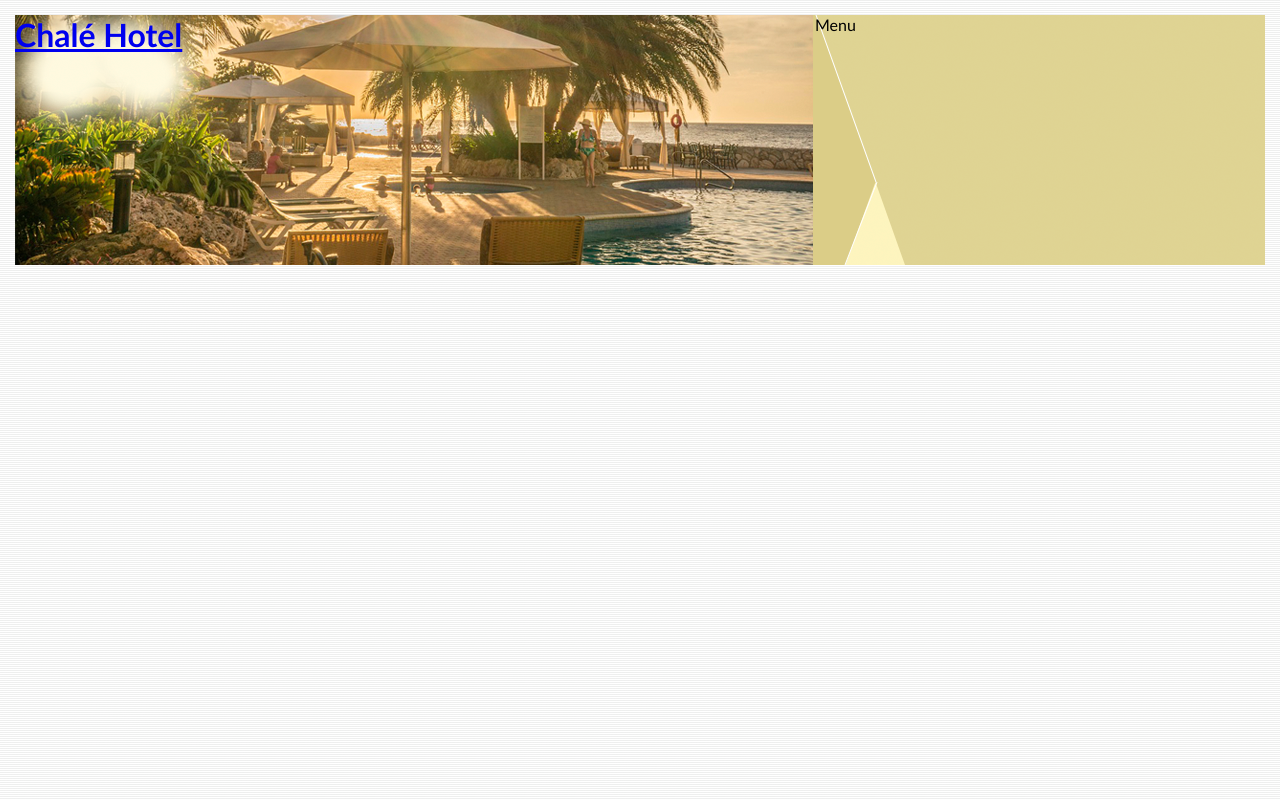
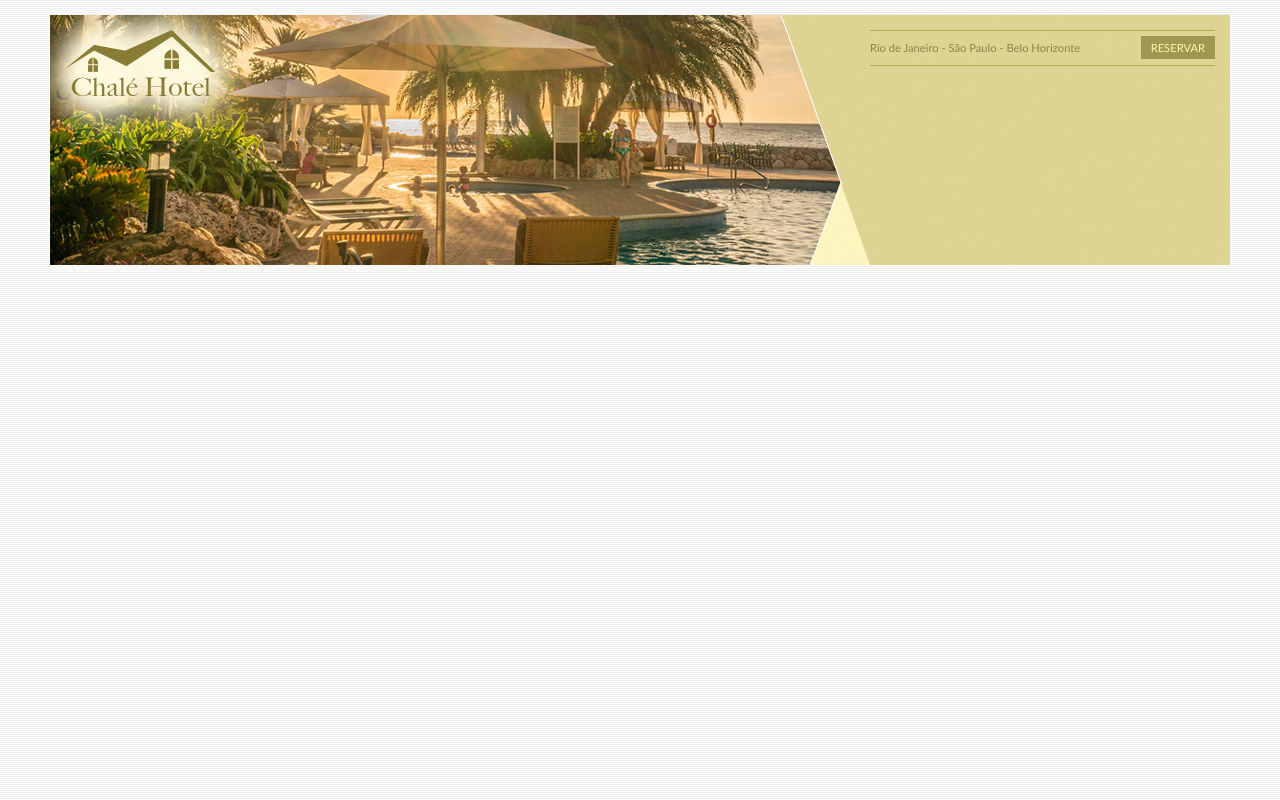
Before and after one commit to lyzzandro/site-chale-hotel, a plain HTML site: page index.html in a window 1280 px wide. Drawn offline with Linux system fonts and the light colour scheme.

Commit message:
Adicionando botão de reserva e opções de locais

```diff
--- a/index.html
+++ b/index.html
@@ -13,12 +13,20 @@
 
         <div id="topo"><!-- Início topo-->
             <div id="area-logo">
-                <h1>
+                <h1 class="logo">
                     <a href="#">Chalé Hotel</a>
                 </h1>
             </div>
             <div id="area-menu">
-                Menu
+                <div id="conteudo-menu">
+                    <div id="menu-locais">
+                        <span class="locais">
+                            Rio de Janeiro - São Paulo - Belo Horizonte
+                        </span>
+                        <a class="reserva" href="#">Reservar</a>
+                        <div style="clear: both;"></div>
+                    </div>
+                </div>
             </div>
         </div><!-- fim container-->
     </div><!-- fim container-->
--- a/style.css
+++ b/style.css
@@ -12,6 +12,9 @@ body{
 
 #container{
     background: #ede9cc;
+    margin: 0 auto;
+    min-width: 740px;
+    max-width: 1180px;
 }
 
 #topo{
@@ -29,6 +32,18 @@ body{
     height: 250px;
     top: 0;
     left: 0;
+    z-index: 1;
+}
+
+.logo a{
+    position: absolute;
+    top: 15px;
+    left: 15px;
+    z-index: 3;
+    background: url(/imagens/logo.png) no-repeat ;
+    width: 150px;
+    height: 66px;
+    text-indent: -9000px;
 }
 
 #area-menu{
@@ -38,4 +53,37 @@ body{
     height: 250px;
     top: 0;
     right: 0;
+    z-index: 2;
 }
+
+#conteudo-menu{
+    margin-left: 90px;
+    margin-right: 15px;
+    padding-top: 15px;
+}
+
+#menu-locais{
+    border-bottom: 1px solid #b5ab56;
+    border-top: 1px solid #b5ab56;
+    padding-top: 5px;
+    padding-bottom: 5px;
+    font-size: 0.7em;
+    color: #8b8448;
+}
+
+#menu-locais .locais{
+    float: left;
+    line-height: 2.1em;
+}
+
+a{
+    text-decoration: none;
+}
+
+a.reserva{
+    text-transform: uppercase;
+    background: #a29750;
+    color: #fff5b0;
+    padding: 5px 10px;
+    float: right;
+}
```
